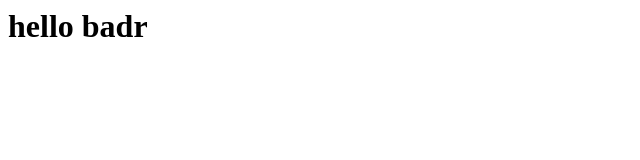
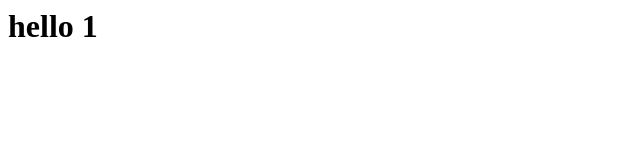
Before and after one commit to vanderbadr/learning-git, a plain HTML site: page index.html in a window 1280 px wide. Shown: the full height of the page, 0-640 px from the left. Drawn offline with Linux system fonts and the light colour scheme.

Commit message:
check modify

```diff
--- a/index.html
+++ b/index.html
@@ -1 +1 @@
-<h1>hello badr</h1>
+<h1>hello 1 </h1>
```
